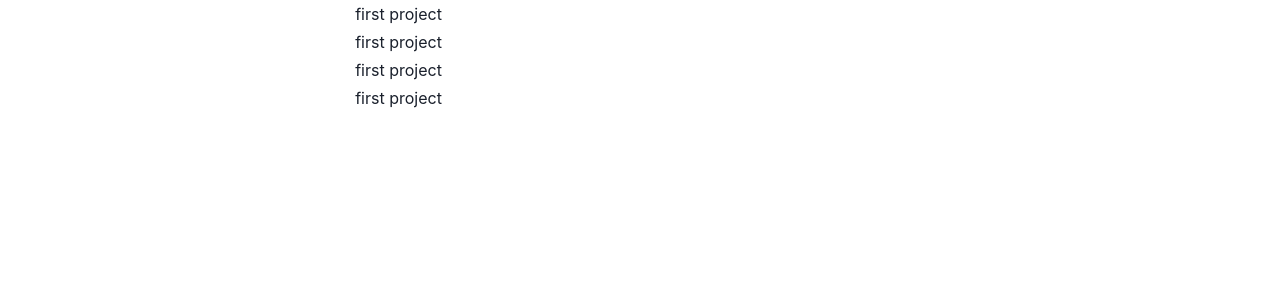
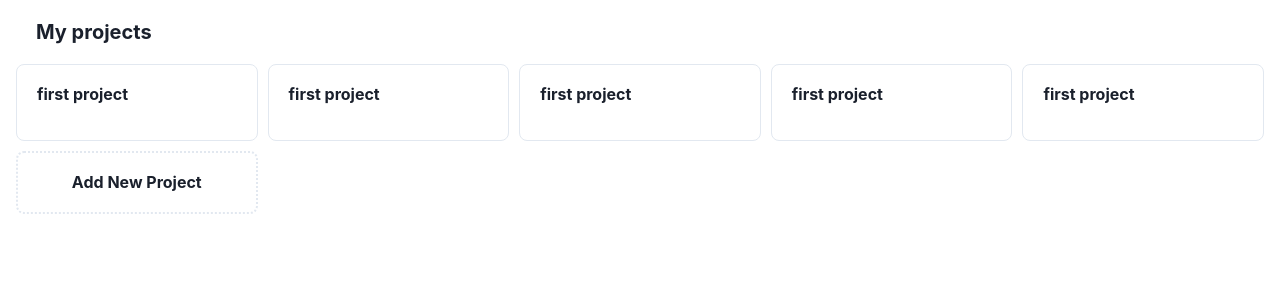
Before and after one commit to doneWorker/freelancer-routine, a React (Create React App) app: page / in a window 1280 px wide. Shown: the top 300 px of the page. Built offline with nearby package versions, Linux system fonts and the light colour scheme.

Commit message:
feat(Dashboard): show projects

```diff
--- a/src/pages/Dashboard.tsx
+++ b/src/pages/Dashboard.tsx
@@ -1,38 +1,44 @@
 import { useEffect, useMemo } from "react";
 import {
   Container,
-  List,
-  ListItem,
-  ListIcon,
-  OrderedList,
-  UnorderedList,
+  Box,
+  Heading,
+  Text,
+  SimpleGrid,
+  Center,
 } from "@chakra-ui/react";
 import { useSelector, useDispatch } from "react-redux";
-import styled from "styled-components";
 
 import { fetchProjects, projectsSelector } from "../store/slices/projectsSlice";
 import { LoadingStatus } from "../types/common";
 import { Project } from "../models/Project";
 
 /*
- * Needs to be moved out of here
+ * TODO: Needs to be moved out of here
  */
-
-const ProjectLI = styled(ListItem)`
-  width: 100%;
-  border: 2px solid #fff;
-`;
 interface ProjectsListProps {
   list: Project[];
 }
 const ProjectsList = ({ list }: ProjectsListProps) => (
-  <List>
-    {list.map((li) => (
-      <ProjectLI border={1} key={li.id}>
-        {li.name}
-      </ProjectLI>
+  <SimpleGrid minChildWidth="200px" spacing="10px">
+    {list.map(({ name, description }) => (
+      <Box p={5} borderWidth="1px" borderRadius="lg" overflow="hidden">
+        <Heading fontSize="m">{name}</Heading>
+        <Text mt={4}>{description}</Text>
+      </Box>
     ))}
-  </List>
+    <Box
+      p={5}
+      borderWidth="2px"
+      borderStyle={"dotted"}
+      borderRadius="lg"
+      overflow="hidden"
+    >
+      <Center>
+        <Heading fontSize="m">Add New Project</Heading>
+      </Center>
+    </Box>
+  </SimpleGrid>
 );
 
 /*
@@ -49,7 +55,10 @@ const Dashboard = () => {
   }, [dispatch]);
 
   return (
-    <Container>
+    <Container maxW="container.xl">
+      <Heading p={5} fontSize={"xl"}>
+        My projects
+      </Heading>
       <ProjectsList list={projects.list} />
       {/* {status === LoadingStatus.Loading && <>Loading...</>}
       {status === LoadingStatus.Failed && <>Failed...</>}
--- a/src/store/slices/projectsSlice.ts
+++ b/src/store/slices/projectsSlice.ts
@@ -16,8 +16,12 @@ const initialState: ProjectState = {
   list: [],
 };
 
-const testProject: Project = {
-  id: "aaa",
+const createMockProjects = (total: number = 1): Project[] => {
+  const out: Project[] = [];
+
+  for (let i = 0; i < total; i++) {
+    out.push({
+      id: Math.random().toString(),
       img: "img",
       name: "first project",
       isCompleted: false,
@@ -26,6 +30,10 @@ const testProject: Project = {
       dateUpdated: Date(),
       dateCompleted: Date(),
       description: "",
+    });
+  }
+
+  return out;
 };
 
 export const projectSlice = createSlice({
@@ -58,7 +66,7 @@ export const { load, create, update, setLoadingStatus } = projectSlice.actions;
 export const fetchProjects =
   (): ThunkAction<void, RootState, unknown, AnyAction> => async (dispatch) => {
     dispatch(setLoadingStatus(LoadingStatus.Loading));
-    dispatch(load([testProject, testProject, testProject, testProject]));
+    dispatch(load(createMockProjects(5)));
 
     window?.setTimeout(
       () => dispatch(setLoadingStatus(LoadingStatus.Succeeded)),
```
Lines whose indentation alone changed are shown as unchanged.
